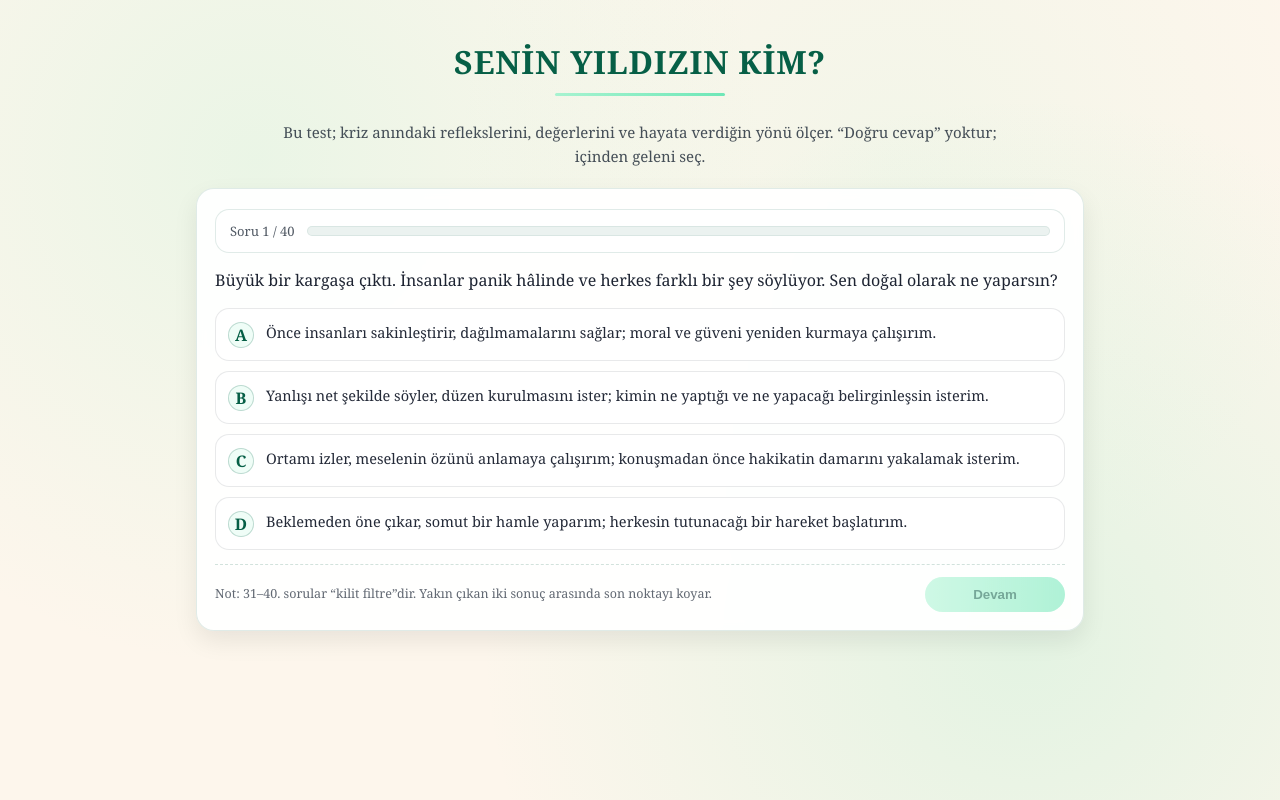
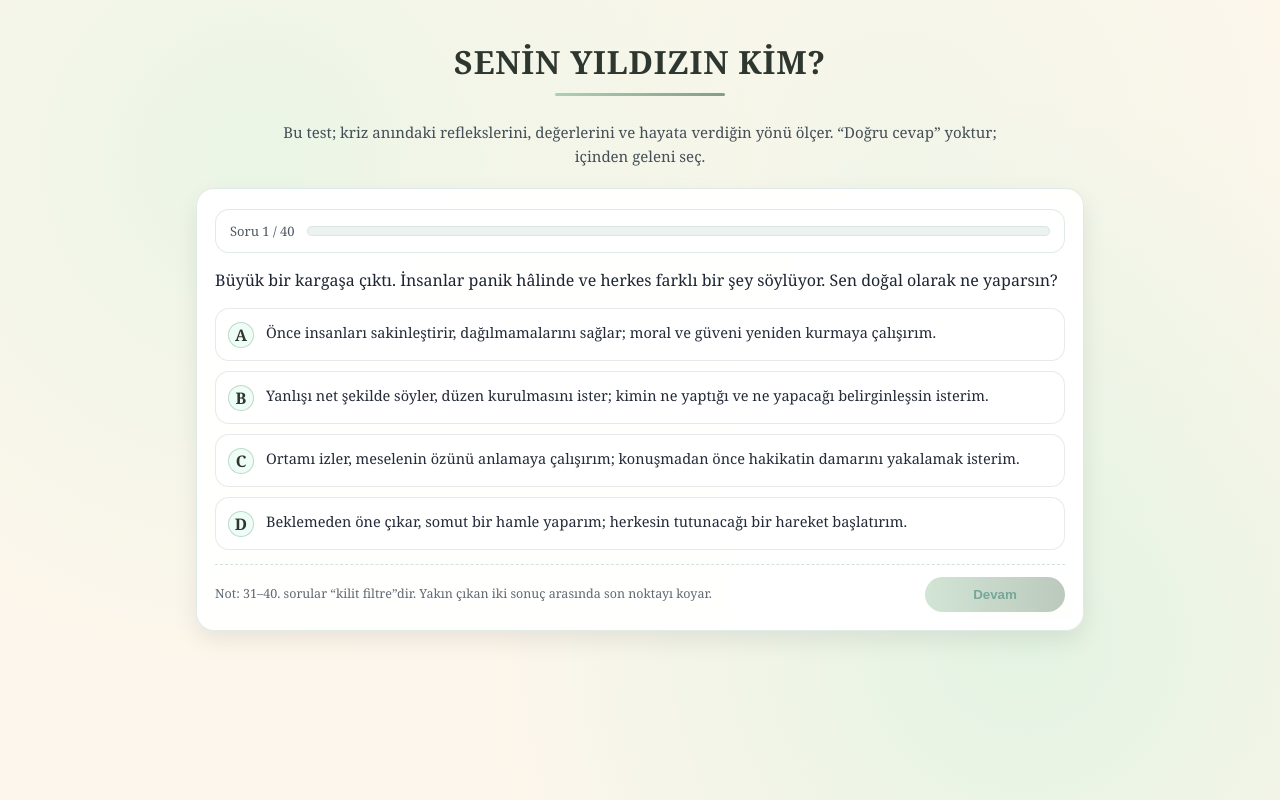
Before and after one commit to yunusemregrafik-create/yildizin-kim-, a plain HTML site: page index.html in a window 1280 px wide. Drawn offline with Linux system fonts and the light colour scheme.

Commit message:
Update index.html

```diff
--- a/index.html
+++ b/index.html
@@ -7,9 +7,9 @@
   <style>
     :root{
       --cream:#fdf6ec;
-      --mint-1:#a7f3d0;
-      --mint-2:#6ee7b7;
-      --mint-dark:#065f46;
+      --mint-1:#ADD0B3;
+      --mint-2:#839d87;
+      --mint-dark:#2e372f;
       --ink:#1f2937;
       --card:#ffffffee;
       --card-solid:#ffffff;
@@ -560,10 +560,10 @@
       },
       // 22
       {
-        q: "Bir arkadaşın sana ‘Benim içim karışık’ dedi. Sen nasıl yaklaşmayı seçersin?",
+        q: "Bir arkadaşın sana ‘Kalbimde karışık duygular var’ dedi. Sen nasıl yaklaşmayı seçersin?",
         a: [
-          { t: "Dinlerim; yargılamadan yanında olurum. Çözümden önce kalbi toparlamak isterim.", s: "Hz. Ebû Bekir" },
-          { t: "Düzeni sorarım; ne bozulduysa düzeltmeye odaklanırım. Somut adım isterim.", s: "Hz. Ömer" },
+          { t: "Dinlerim; yargılamadan yanında olurum. Çözümden önce kalbini toparlamak isterim.", s: "Hz. Ebû Bekir" },
+          { t: "Sebebini sorarım; ne karıştırdıysa onu düzeltmeye odaklanırım. Somut adım isterim.", s: "Hz. Ömer" },
           { t: "Muhasebeye davet ederim; ‘Bu karışıklığın kökü nerede?’ diye birlikte düşünürüm.", s: "Hz. Ali" },
           { t: "Hafifletirim; gülümsetecek bir yer bulur, yükün bir kısmını mizahla sökerim.", s: "Nuayman bin Amr" }
         ]
@@ -620,10 +620,10 @@
       },
       // 28
       {
-        q: "Bir meselede tek başına kalma ihtimalin var. Bu seni nasıl etkiler?",
+        q: "Bir meselede konuşursan tek başına kalma ihtimalin var. Bu seni nasıl etkiler?",
         a: [
-          { t: "Üzer; ama yine de kimseyi kaybetmeden doğruyu söylemenin yolunu ararım.", s: "Hz. Ebû Bekir" },
-          { t: "Korkutmam; doğruysa yalnız kalmak bile razıyım.", s: "Hz. Ömer" },
+          { t: "Korkarım; ama yine de kimseyi kaybetmeden doğruyu söylemenin yolunu ararım.", s: "Hz. Ebû Bekir" },
+          { t: "Korkmam; doğruysa yalnız kalmaya bile razıyım.", s: "Hz. Ömer" },
           { t: "Yalnız kalmak bana tanıdık; hakikat yolunda insan bazen tek yürür.", s: "Ebû Zer el-Gıfârî" },
           { t: "Tek başıma da yürürüm; ama plan kurar, şartları doğru okumaya çalışırım.", s: "Selmân-ı Fârisî" }
         ]
@@ -677,8 +677,8 @@
         q: "Bir davanın zarar görmemesi için hangisinden vazgeçebilirsin?",
         a: [
           { t: "Kendi konforumdan; şartlar neyse ona göre yaşarım, yeter ki iş yürüsün.", s: "Selmân-ı Fârisî" },
-          { t: "Kendi itibarından; temsil doğru olsun diye yanlış anlaşılmayı göze alırım.", s: "Cafer bin Ebî Tâlib" },
-          { t: "Kendi hızından; gerekirse yavaşlarım ama hedefe daha sağlam varırım.", s: "Hâlid bin Velîd" },
+          { t: "Kendi itibarımdan; dava yaşasın diye yanlış anlaşılmayı göze alırım.", s: "Cafer bin Ebî Tâlib" },
+          { t: "Kendi hızımdan ; gerekirse bir adım geriye döner her şeyi baştan düşünürüm.", s: "Hâlid bin Velîd" },
           { t: "Kendi duygularımdan; incinsem bile kalp kırmadan yürümeyi seçerim.", s: "Hz. Ebû Bekir" }
         ]
       },
```
